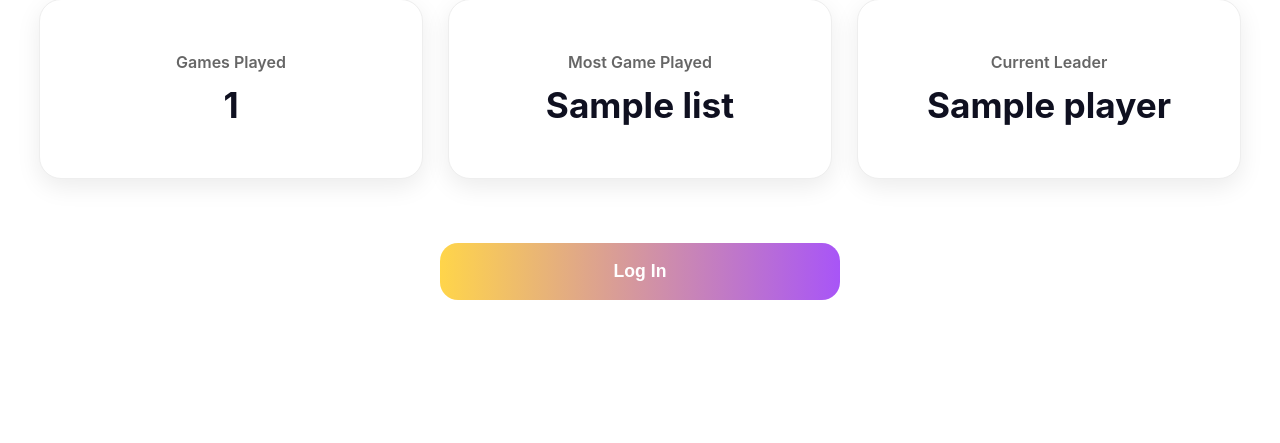
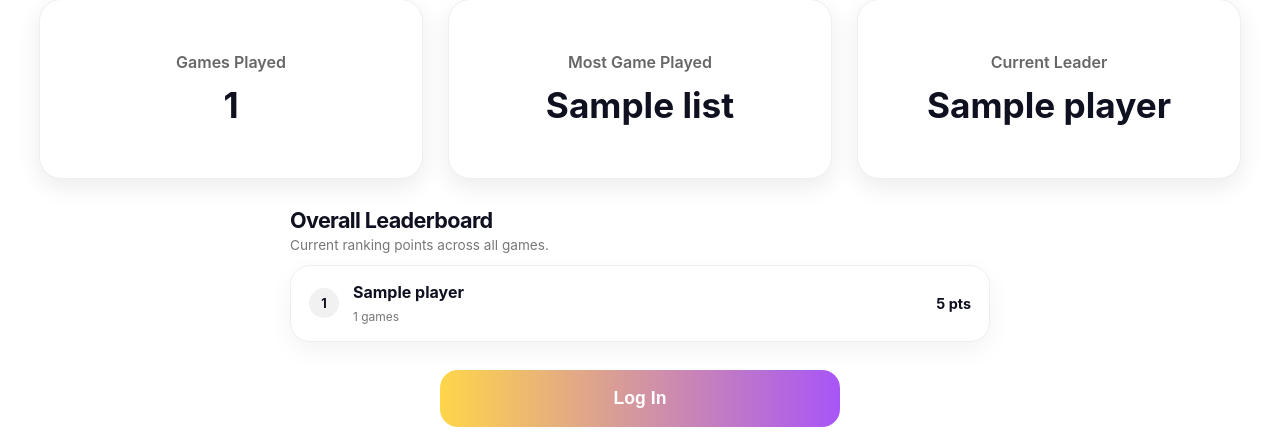
Before and after one commit to SmartSparkCoding/BraggingRights, a Flask app: page / in a window 1280 px wide. Shown: the part 484-927 px from the top of the page. Before the commit the page ends 784 px from the top, so only its background shows below. Run offline with Flask 3, Linux system fonts and the light colour scheme; tables that the repository leaves empty hold one stand-in row (values such as "Sample post").

Commit message:
feat: add leaderboard to home. small changes and some syntax fixes

```diff
--- a/app.py
+++ b/app.py
@@ -64,13 +64,172 @@ profiles = {
 
 @app.route("/")
 def index():
+
     stats = get_home_stats()
+
     blur_general_stats = should_blur_general_stats()
+
+    today = datetime.date.today().isoformat()
+
+    with get_db() as db:
+        competitions = db.execute("""
+            SELECT *
+            FROM competitions
+            WHERE start_date <= ?
+              AND end_date >= ?
+            ORDER BY end_date ASC
+        """, (
+            today,
+            today
+        )).fetchall()
+
+        leaderboard = db.execute("""
+            SELECT
+                player_name,
+                SUM(
+                    CASE ranking
+                        WHEN 1 THEN 5
+                        WHEN 2 THEN 4
+                        WHEN 3 THEN 3
+                        WHEN 4 THEN 2
+                        WHEN 5 THEN 1
+                        ELSE 0
+                    END
+                ) AS points,
+                COUNT(*) AS games_played
+            FROM game_players
+            GROUP BY player_name
+            ORDER BY points DESC, player_name ASC
+        """).fetchall()
+
+        prize_leaders = []
+
+        for competition in competitions:
+            goals = db.execute("""
+                SELECT
+                    competition_goals.*,
+                    game_list.name AS game_name
+                FROM competition_goals
+                LEFT JOIN game_list
+                    ON competition_goals.game_type_id = game_list.id
+                WHERE competition_goals.competition_id = ?
+                ORDER BY competition_goals.id
+            """, (
+                competition["id"],
+            )).fetchall()
+
+            competition_prizes = []
+
+            for goal in goals:
+                leader = None
+
+                if goal["goal_type"] == "overall":
+                    leader = db.execute("""
+                        SELECT
+                            game_players.player_name,
+                            SUM(
+                                CASE game_players.ranking
+                                    WHEN 1 THEN 5
+                                    WHEN 2 THEN 4
+                                    WHEN 3 THEN 3
+                                    WHEN 4 THEN 2
+                                    WHEN 5 THEN 1
+                                    ELSE 0
+                                END
+                            ) AS value
+                        FROM game_players
+                        JOIN games
+                            ON game_players.game_id = games.id
+                        WHERE games.played_at >= ?
+                          AND games.played_at <= ?
+                        GROUP BY game_players.player_name
+                        ORDER BY value DESC, game_players.player_name ASC
+                        LIMIT 1
+                    """, (
+                        competition["start_date"],
+                        competition["end_date"]
+                    )).fetchone()
+
+                elif goal["goal_type"] == "most_games":
+                    leader = db.execute("""
+                        SELECT
+                            game_players.player_name,
+                            COUNT(*) AS value
+                        FROM game_players
+                        JOIN games
+                            ON game_players.game_id = games.id
+                        WHERE games.played_at >= ?
+                          AND games.played_at <= ?
+                        GROUP BY game_players.player_name
+                        ORDER BY value DESC, game_players.player_name ASC
+                        LIMIT 1
+                    """, (
+                        competition["start_date"],
+                        competition["end_date"]
+                    )).fetchone()
+
+                elif goal["goal_type"] == "highest_score":
+                    leader = db.execute("""
+                        SELECT
+                            game_players.player_name,
+                            MAX(game_players.score) AS value
+                        FROM game_players
+                        JOIN games
+                            ON game_players.game_id = games.id
+                        WHERE games.played_at >= ?
+                          AND games.played_at <= ?
+                          AND (
+                              ? IS NULL
+                              OR games.game_type_id = ?
+                          )
+                        GROUP BY game_players.player_name
+                        ORDER BY value DESC, game_players.player_name ASC
+                        LIMIT 1
+                    """, (
+                        competition["start_date"],
+                        competition["end_date"],
+                        goal["game_type_id"],
+                        goal["game_type_id"]
+                    )).fetchone()
+
+                elif goal["goal_type"] == "most_first_places":
+                    leader = db.execute("""
+                        SELECT
+                            game_players.player_name,
+                            COUNT(*) AS value
+                        FROM game_players
+                        JOIN games
+                            ON game_players.game_id = games.id
+                        WHERE games.played_at >= ?
+                          AND games.played_at <= ?
+                          AND game_players.ranking = 1
+                        GROUP BY game_players.player_name
+                        ORDER BY value DESC, game_players.player_name ASC
+                        LIMIT 1
+                    """, (
+                        competition["start_date"],
+                        competition["end_date"]
+                    )).fetchone()
+
+                competition_prizes.append({
+                    "name": goal["name"],
+                    "prize": goal["prize"],
+                    "leader": leader["player_name"] if leader else "No leader yet",
+                    "value": leader["value"] if leader else 0
+                })
+
+            prize_leaders.append({
+                "competition": competition,
+                "prizes": competition_prizes
+            })
 
     return render_template(
         "home.html",
         stats=stats,
-        blur_general_stats=blur_general_stats
+        blur_general_stats=blur_general_stats,
+        competitions=competitions,
+        leaderboard=leaderboard,
+        prize_leaders=prize_leaders
     )
 
 
--- a/static/home.css
+++ b/static/home.css
@@ -72,11 +72,167 @@ body {
   font-weight: 700;
 }
 
+.home-section {
+  width: 95%;
+  max-width: 700px;
+  margin-top: 28px;
+}
+
+.section-heading {
+  margin-bottom: 12px;
+}
+
+.section-heading h2 {
+  font-size: 1.35rem;
+  letter-spacing: -0.03em;
+  margin-bottom: 4px;
+}
+
+.section-heading p {
+  color: #777;
+  font-size: 0.85rem;
+}
+
+.info-list,
+.leaderboard,
+.prize-list {
+  background: white;
+  border: 1px solid #eeeeee;
+  border-radius: 20px;
+  overflow: hidden;
+  box-shadow: 0 8px 25px rgba(0, 0, 0, 0.05);
+}
+
+.info-item,
+.leaderboard-item,
+.prize-item {
+  display: flex;
+  align-items: center;
+  justify-content: space-between;
+  gap: 14px;
+  padding: 16px 18px;
+  border-bottom: 1px solid #eeeeee;
+}
+
+.info-item:last-child,
+.leaderboard-item:last-child,
+.prize-item:last-child {
+  border-bottom: none;
+}
+
+.info-item strong,
+.prize-item strong {
+  display: block;
+  margin-bottom: 4px;
+}
+
+.info-item span:not(.status),
+.prize-item span {
+  color: #777;
+  font-size: 0.8rem;
+}
+
+.status {
+  display: inline-flex;
+  align-items: center;
+  border-radius: 999px;
+  padding: 5px 9px;
+  background: #e9f8ee;
+  color: #208044;
+  font-size: 0.7rem;
+  font-weight: 700;
+  white-space: nowrap;
+}
+
+.leaderboard-position {
+  width: 30px;
+  height: 30px;
+  display: flex;
+  align-items: center;
+  justify-content: center;
+  flex-shrink: 0;
+  background: #f1f1f2;
+  border-radius: 50%;
+  font-size: 0.8rem;
+  font-weight: 700;
+}
+
+.leaderboard-player {
+  flex: 1;
+  min-width: 0;
+}
+
+.leaderboard-player strong {
+  display: block;
+  margin-bottom: 3px;
+}
+
+.leaderboard-player span {
+  color: #777;
+  font-size: 0.75rem;
+}
+
+.leaderboard-points {
+  white-space: nowrap;
+  font-size: 0.9rem;
+}
+
+.prize-group {
+  margin-bottom: 18px;
+}
+
+.prize-group:last-child {
+  margin-bottom: 0;
+}
+
+.prize-group h3 {
+  font-size: 1rem;
+  margin-bottom: 8px;
+}
+
+.prize-item > div:first-child {
+  min-width: 0;
+}
+
+.prize-leader {
+  text-align: right;
+  flex-shrink: 0;
+}
+
+.prize-leader span {
+  display: block;
+  color: #999;
+  font-size: 0.7rem;
+  margin-bottom: 3px;
+}
+
+.prize-leader strong {
+  margin: 0;
+  font-size: 0.9rem;
+}
+
+.empty-state {
+  display: flex;
+  flex-direction: column;
+  align-items: center;
+  text-align: center;
+  padding: 28px 18px;
+}
+
+.empty-state strong {
+  margin-bottom: 5px;
+}
+
+.empty-state span {
+  color: #777;
+  font-size: 0.8rem;
+}
+
 .footer {
   margin-top: auto;
   width: 95%;
   max-width: 700px;
-  padding-top: 18px;
+  padding-top: 28px;
 }
 
 .login-button {
@@ -104,14 +260,17 @@ body {
   .container {
     padding-top: 50px;
   }
+
   .logo {
     width: 600px;
   }
+
   .stats {
     flex-direction: row;
     justify-content: center;
     gap: 25px;
   }
+
   .card {
     width: 30%;
     min-height: 180px;
@@ -119,6 +278,11 @@ body {
     flex-direction: column;
     justify-content: center;
   }
+
+  .home-section {
+    max-width: 700px;
+  }
+
   .footer {
     width: 400px;
   }
@@ -129,3 +293,19 @@ body {
   user-select: none;
   pointer-events: none;
 }
+
+@media (max-width: 500px) {
+  .info-item,
+  .prize-item {
+    align-items: flex-start;
+  }
+
+  .prize-item {
+    flex-direction: column;
+  }
+
+  .prize-leader {
+    width: 100%;
+    text-align: left;
+  }
+}
--- a/templates/home.html
+++ b/templates/home.html
@@ -4,10 +4,13 @@
     <meta charset="UTF-8" />
     <meta name="viewport" content="width=device-width, initial-scale=1.0" />
     <title>Home - Bragging Rights</title>
-    <link rel="stylesheet" href="{{ url_for('static', filename='home.css')}}" />
     <link
       rel="stylesheet"
-      href="{{ url_for('static', filename='styles.css')}}"
+      href="{{ url_for('static', filename='home.css') }}"
+    />
+    <link
+      rel="stylesheet"
+      href="{{ url_for('static', filename='styles.css') }}"
     />
   </head>
 
@@ -20,6 +23,7 @@
           class="logo"
         />
       </header>
+
       <section
         class="stats {% if blur_general_stats %}stats-blurred{% endif %}"
       >
@@ -54,6 +58,90 @@
         </div>
       </section>
 
+      {% if competitions %}
+      <section class="home-section">
+        <div class="section-heading">
+          <h2>Current Competitions</h2>
+          <p>Competitions happening right now.</p>
+        </div>
+
+        <div class="info-list">
+          {% for competition in competitions %}
+          <div class="info-item">
+            <div>
+              <strong>{{ competition.name }}</strong>
+              <span>
+                {{ competition.start_date }} → {{ competition.end_date }}
+              </span>
+            </div>
+
+            <span class="status active">Active</span>
+          </div>
+          {% endfor %}
+        </div>
+      </section>
+      {% endif %}
+
+      <section class="home-section">
+        <div class="section-heading">
+          <h2>Overall Leaderboard</h2>
+          <p>Current ranking points across all games.</p>
+        </div>
+
+        <div class="leaderboard">
+          {% for player in leaderboard[:5] %}
+          <div class="leaderboard-item">
+            <span class="leaderboard-position">{{ loop.index }}</span>
+
+            <div class="leaderboard-player">
+              <strong>{{ player.player_name }}</strong>
+              <span>{{ player.games_played }} games</span>
+            </div>
+
+            <strong class="leaderboard-points">
+              {{ player.points }} pts
+            </strong>
+          </div>
+          {% else %}
+          <div class="empty-state">
+            <strong>No games recorded yet</strong>
+            <span>Play some games to start the leaderboard.</span>
+          </div>
+          {% endfor %}
+        </div>
+      </section>
+
+      {% if prize_leaders %}
+      <section class="home-section">
+        <div class="section-heading">
+          <h2>Prize Leaders</h2>
+          <p>Who is currently leading each competition prize.</p>
+        </div>
+
+        {% for competition_data in prize_leaders %}
+        <div class="prize-group">
+          <h3>{{ competition_data.competition.name }}</h3>
+
+          <div class="prize-list">
+            {% for prize in competition_data.prizes %}
+            <div class="prize-item">
+              <div>
+                <strong>{{ prize.name }}</strong>
+                <span>{{ prize.prize }}</span>
+              </div>
+
+              <div class="prize-leader">
+                <span>Currently leading</span>
+                <strong>{{ prize.leader }}</strong>
+              </div>
+            </div>
+            {% endfor %}
+          </div>
+        </div>
+        {% endfor %}
+      </section>
+      {% endif %}
+
       <footer class="footer">
         <button
           class="login-button"
```
